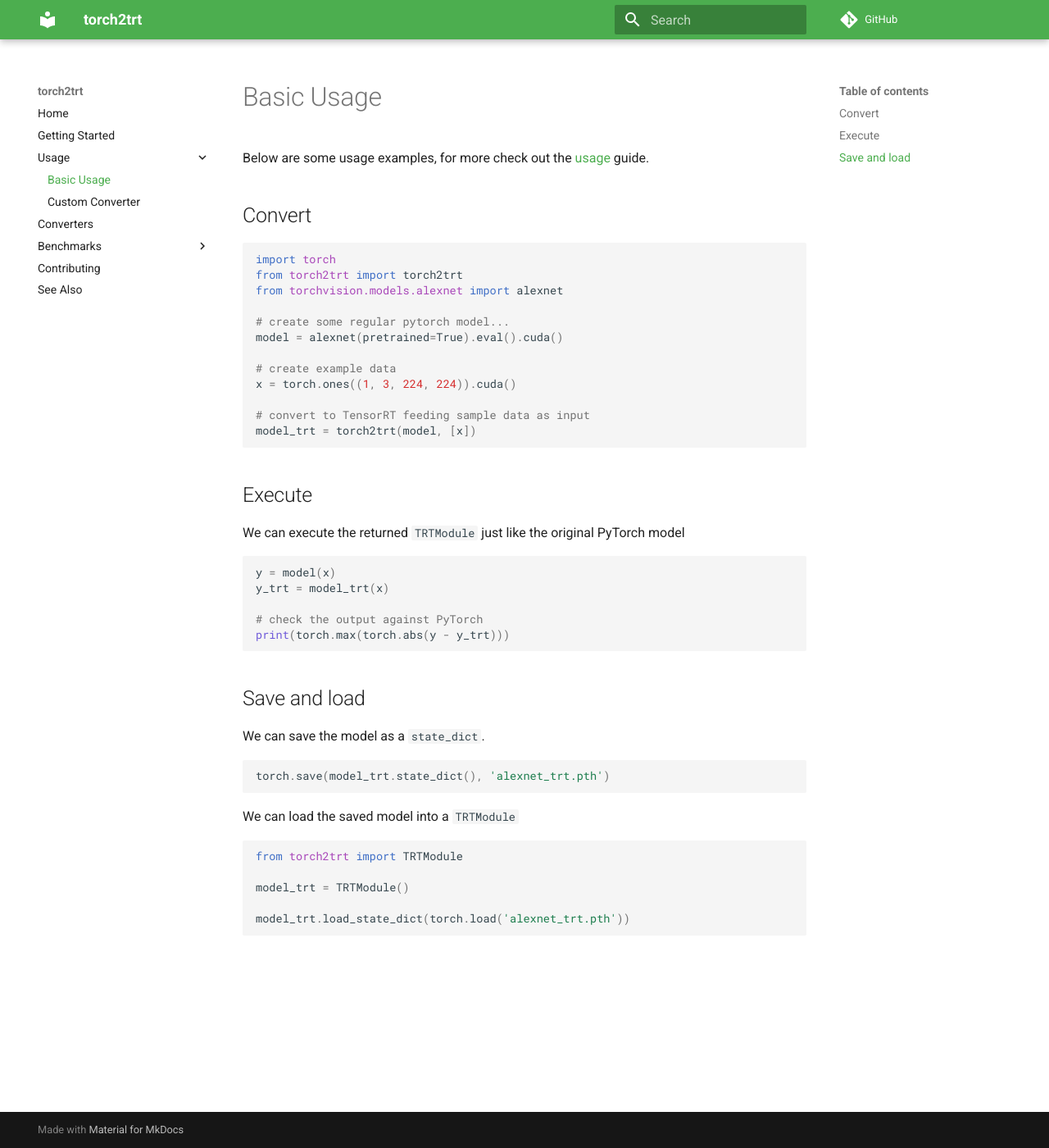
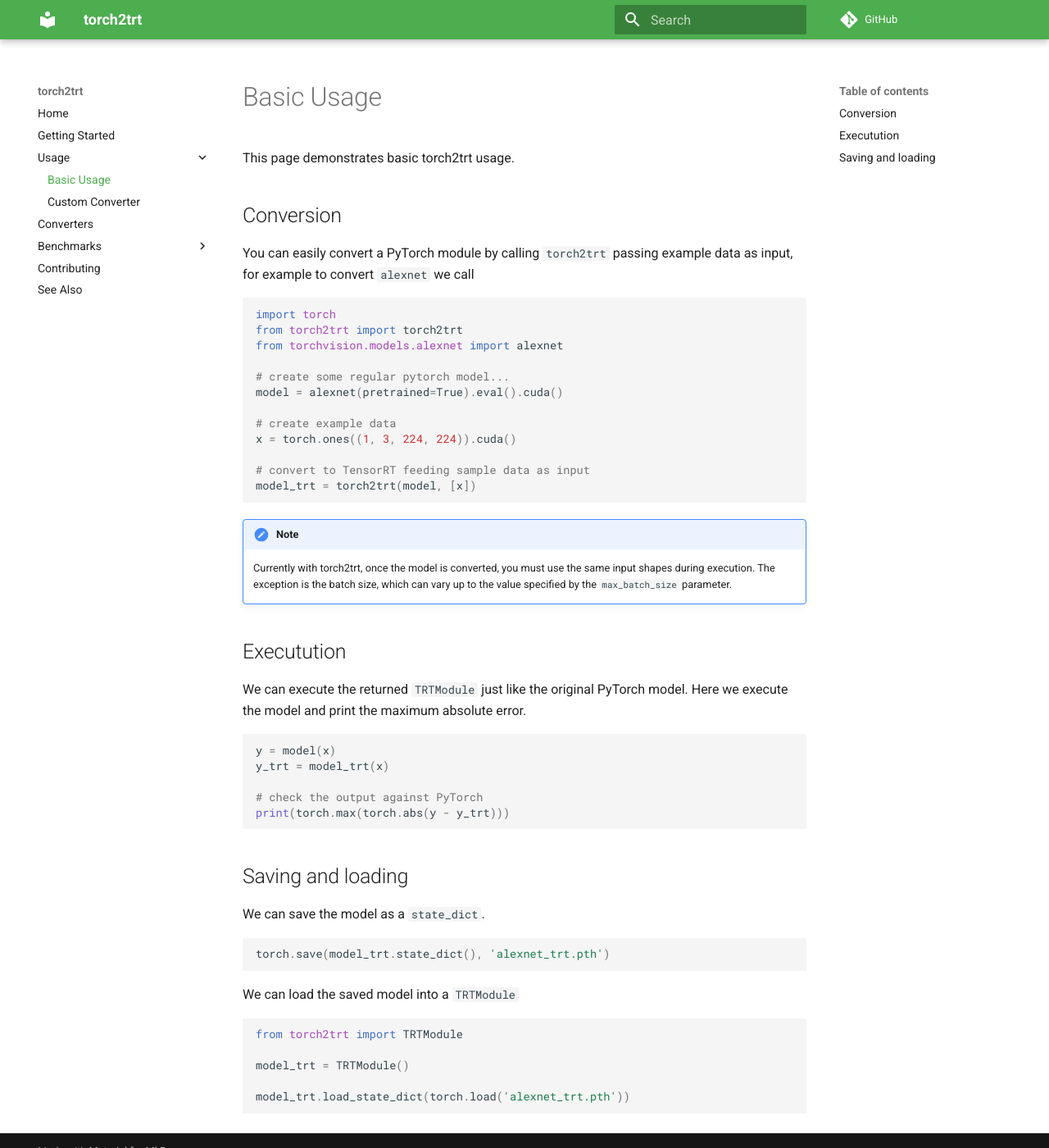
Before and after one commit to NVIDIA-AI-IOT/torch2trt, an MkDocs documentation site: the page built from docs/usage/basic_usage.md, in a window 1280 px wide and 1400 px high. Shown: the whole window at 82% size. Built offline with MkDocs 1.6.1 and Material for MkDocs 9.7.7, drawn with Linux system fonts in a browser that asks for light colours; comment, search, counter and statistics services are not loaded.

Commit message:
basic usage

````diff
--- a/docs/usage/basic_usage.md
+++ b/docs/usage/basic_usage.md
@@ -1,8 +1,10 @@
 # Basic Usage
 
-Below are some usage examples, for more check out the [usage](usage) guide.
+This page demonstrates basic torch2trt usage.
 
-## Convert
+## Conversion
+
+You can easily convert a PyTorch module by calling ``torch2trt`` passing example data as input, for example to convert ``alexnet`` we call
 
 ```python
 import torch
@@ -19,9 +21,16 @@
 model_trt = torch2trt(model, [x])
 ```
 
-## Execute
+!!! note
 
-We can execute the returned ``TRTModule`` just like the original PyTorch model
+    Currently with torch2trt, once the model is converted, you must use the same input shapes during
+    execution.  The exception is
+    the batch size, which can vary up to the value specified by the ``max_batch_size`` parameter.
+
+## Executution
+
+We can execute the returned ``TRTModule`` just like the original PyTorch model.  Here we
+execute the model and print the maximum absolute error.
 
 ```python
 y = model(x)
@@ -31,7 +40,7 @@
 print(torch.max(torch.abs(y - y_trt)))
 ```
 
-## Save and load
+## Saving and loading
 
 We can save the model as a ``state_dict``.
 
````
